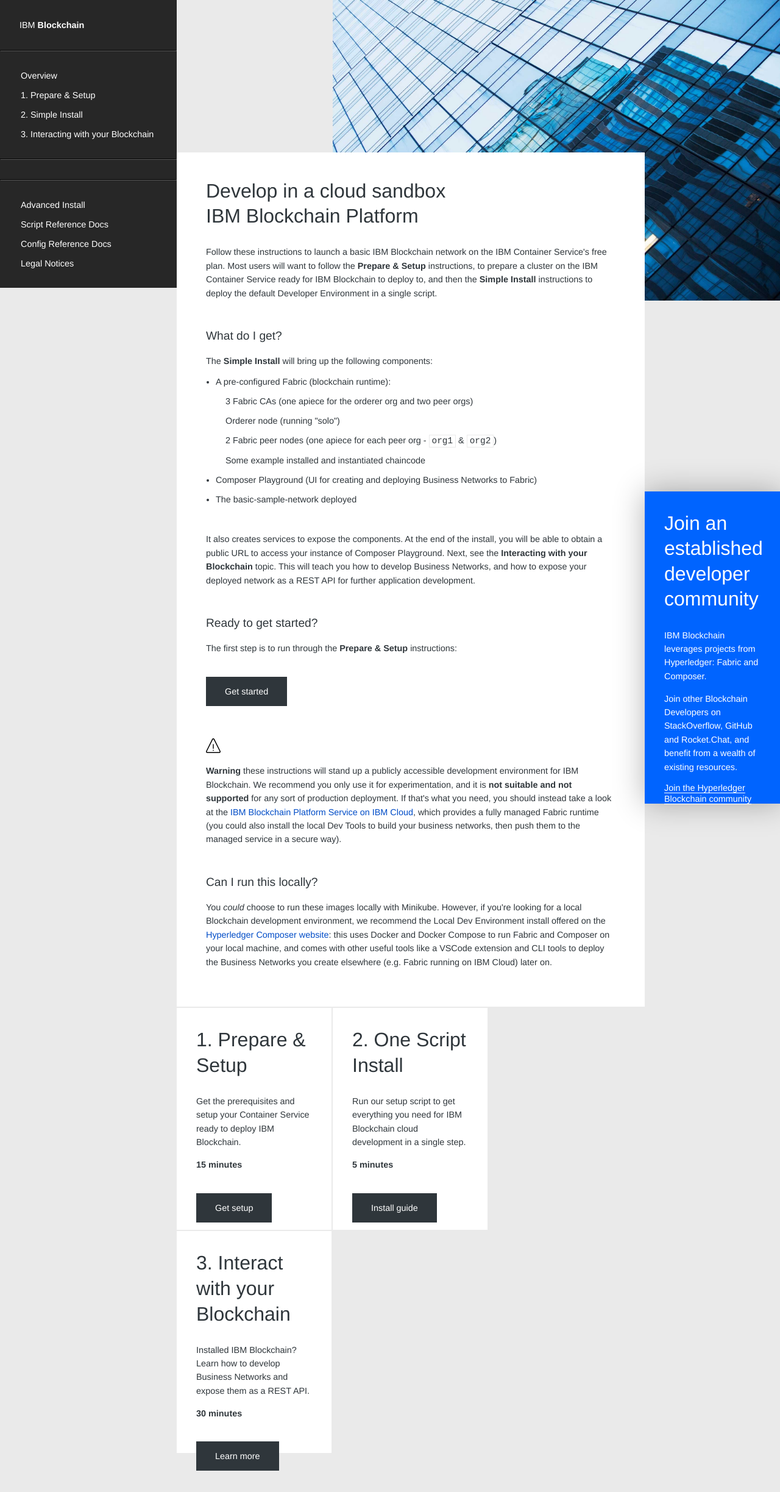
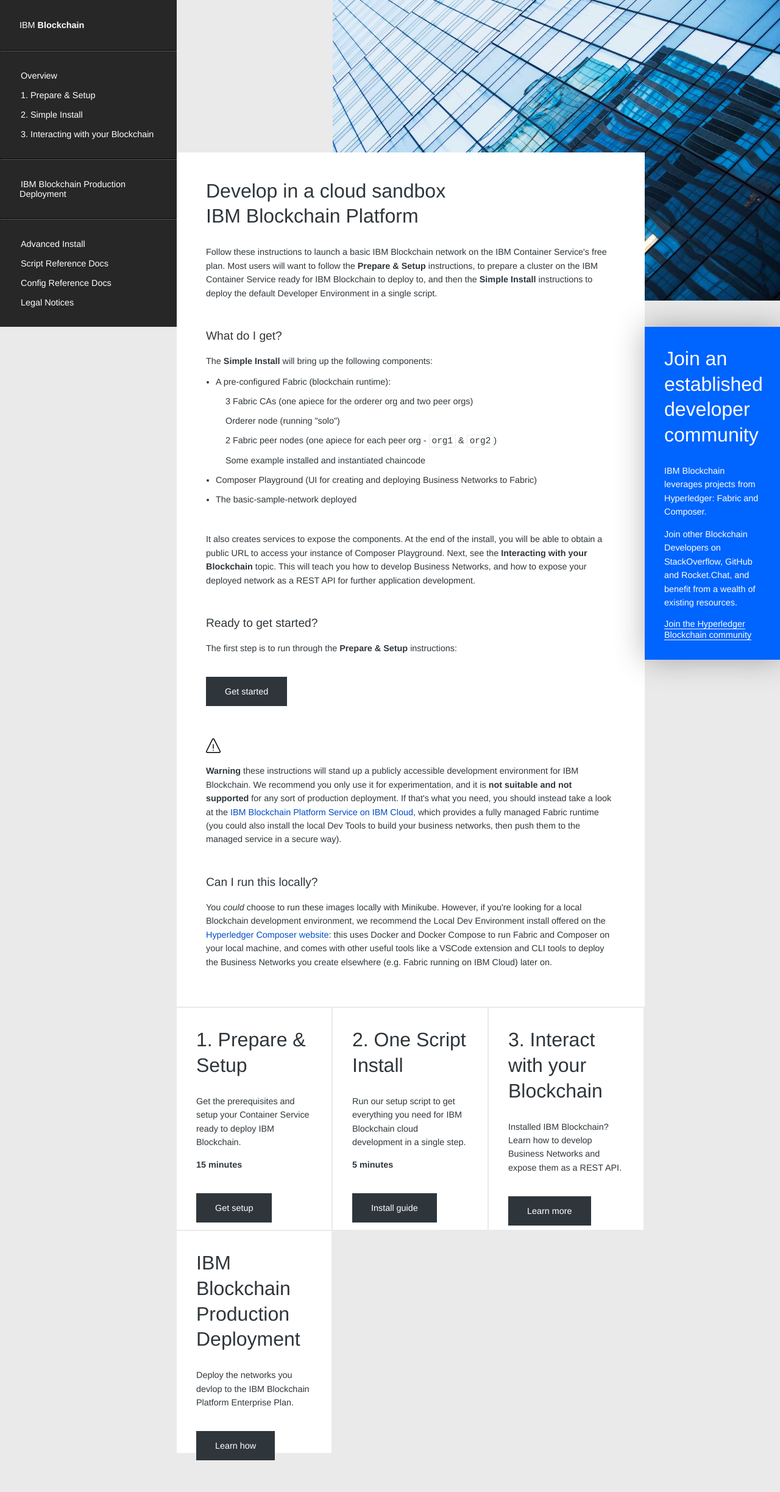
Before and after one commit to IBM-Blockchain-Archive/ibm-blockchain.github.io, a Jekyll site: the page built from index.html, in a window 1280 px wide. Shown: the whole page at 61% size. Built offline with Jekyll 4.4.1, drawn with Linux system fonts in a browser that asks for light colours; some web fonts are replaced.

Commit message:
changes to production deployment tutorial & inclusion on homepage

```diff
--- a/_includes/header.html
+++ b/_includes/header.html
@@ -1,5 +1,5 @@
 <div class="nav">
-        <a class="top-link" href="/overview">IBM <b>Blockchain</b></a>
+        <a class="top-link" href="/">IBM <b>Blockchain</b></a>
         <hr>
       <ul>
         <li><a href="/">Overview</a></li>
--- a/index.html
+++ b/index.html
@@ -77,9 +77,15 @@
 
 <div class="page-next interact">
   <h2>3. Interact with your Blockchain</h2>
-  <p>Installed IBM Blockchain?  Learn how to develop Business Networks and expose them as a REST API.</p>
-  <p><b>30 minutes</b></p>
+  <p>Installed IBM Blockchain? Learn how to develop Business Networks and expose them as a REST API.</p>
+  <!-- <p><b>30 minutes</b></p> -->
   <a href="/interacting" class="button">Learn more</a>
 </div>
 
+<div class="page-next production">
+  <h2>IBM Blockchain Production Deployment</h2>
+  <p>Deploy the networks you devlop to the IBM Blockchain Platform Enterprise Plan.</p>
+  <a href="/platform-deployment" class="button">Learn how</a>
 </div>
+
+</div>
```
Also changed, not shown: _pages/08_HSBN Deployment.md (+7 -10 lines), css/style.scss (+24 -4 lines), css/style.min.css.
